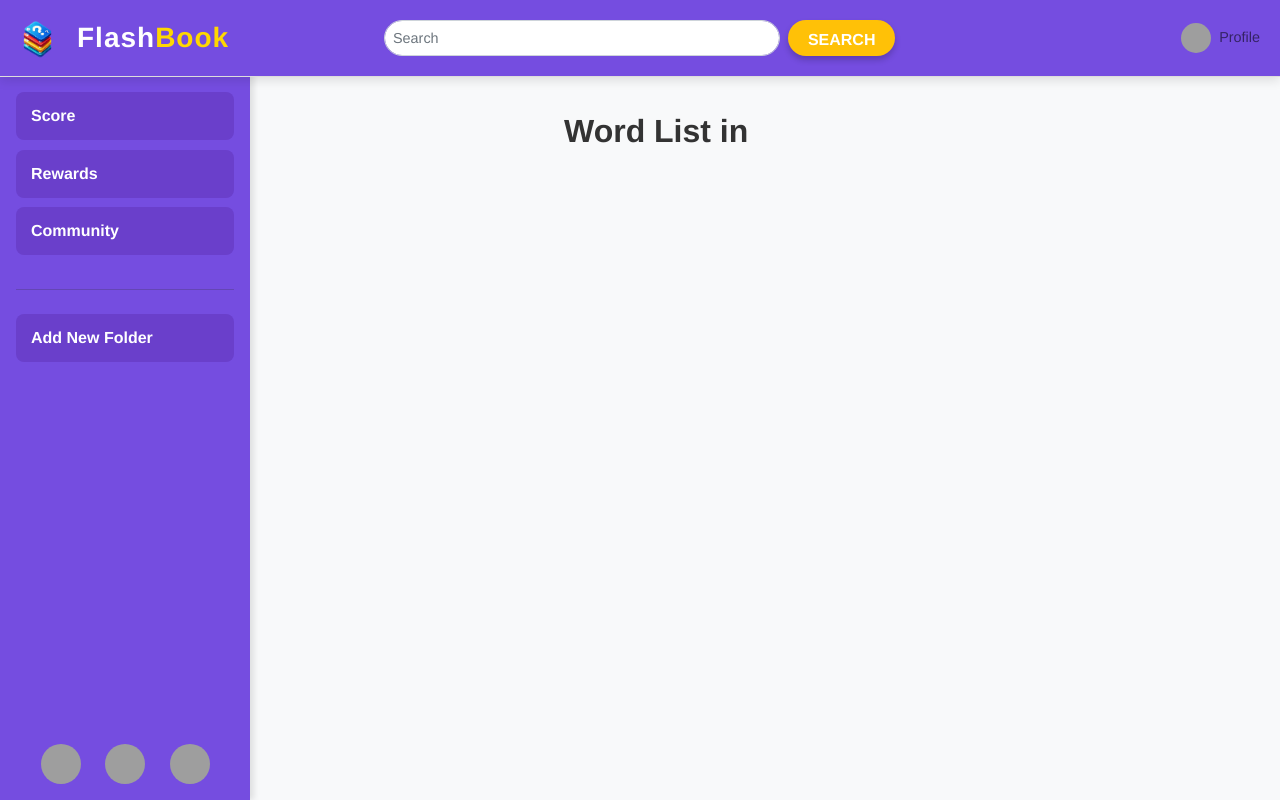
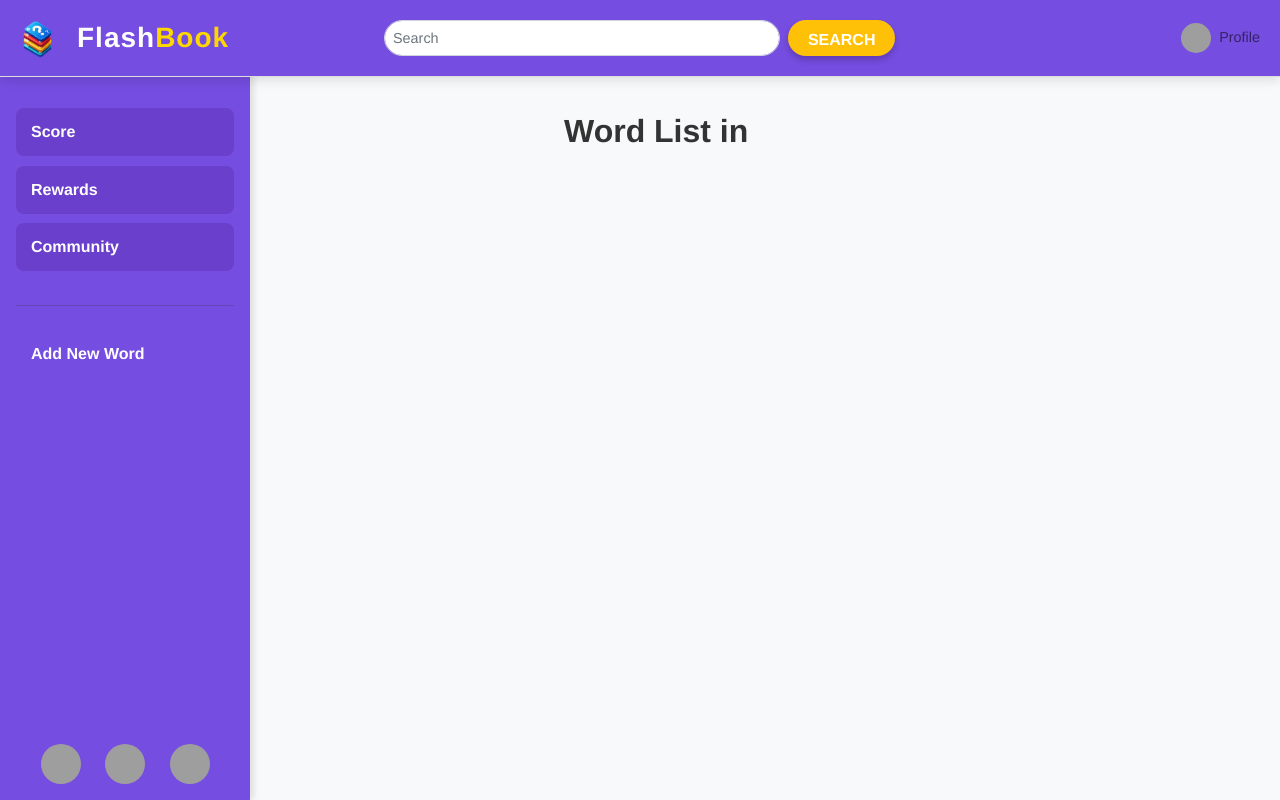
Before and after one commit to 6510615047/CN331Project, a Django app: template FlashBook/folWordSel/templates/word.html in a window 1280 px wide; the page is wider, and only the part inside the window is pictured. Run offline with Django 5.2, Linux system fonts and the light colour scheme; the template is opened without the code that fills it, so the values that code supplies are empty; some libraries are stand-ins or nearby versions; grey boxes are pictures that could not be loaded.

Commit message:
edit base.html

```diff
--- a/FlashBook/folWordSel/templates/base.html
+++ b/FlashBook/folWordSel/templates/base.html
@@ -174,7 +174,7 @@
     </nav>
 
    <!-- Sidebar -->
-    <div class="sidebar">
+   <div class="sidebar mt-3">
     <ul class="nav flex-column">
       <li class="nav-item">
         <a class="nav-link" href="#">Score</a>
@@ -187,9 +187,12 @@
         </li>
       <hr />
       <li class="nav-item">
+        {% block add_new_link_1 %}
         <a class="nav-link" href="#">Add New Folder</a>
+        {% endblock %}
       </li>
     </ul>
+
       <div class="image-links">
         <a href="https://github.com/6510615047/CN331Project">
           <img src="https://images.seeklogo.com/logo-png/30/1/github-logo-png_seeklogo-304612.png" alt="Github" />
```
Lines whose indentation alone changed are shown as unchanged.
